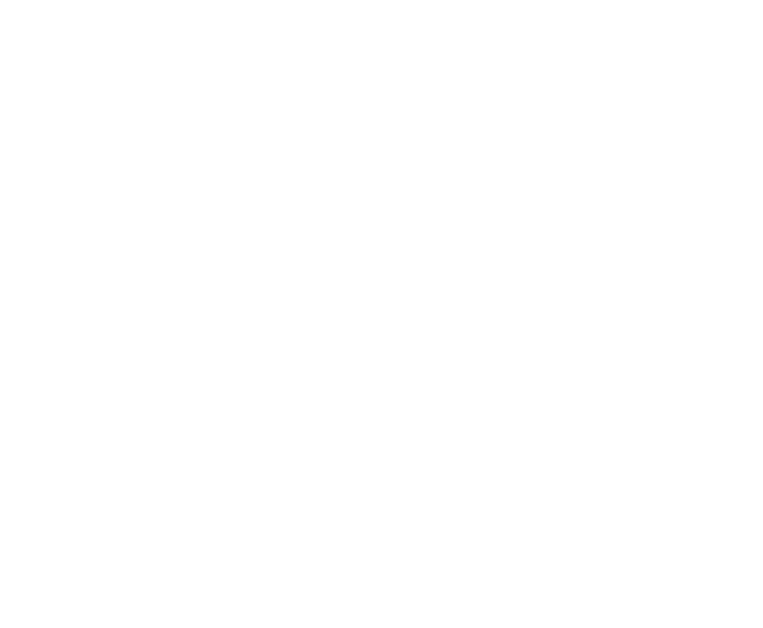
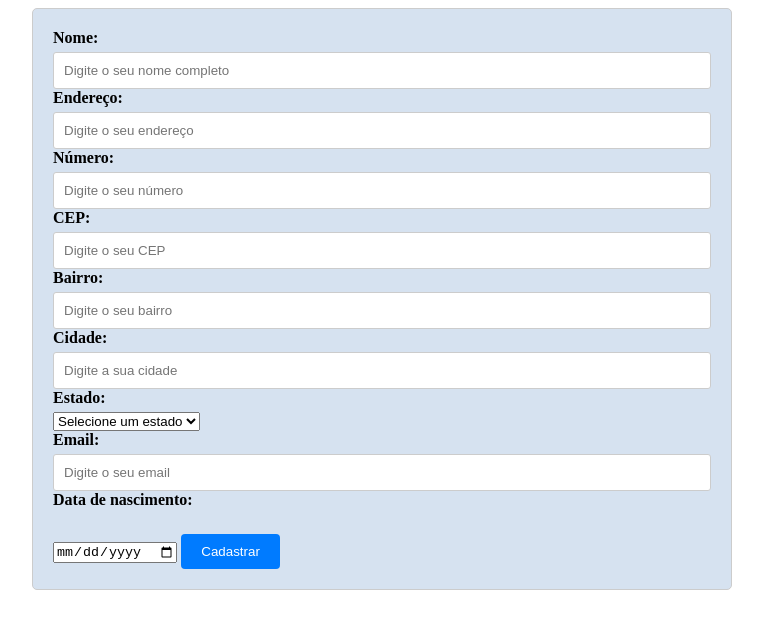
Before and after one commit to DamarisLopes21/PW, a plain HTML site: page cadastro.html in a window 1280 px wide. Shown: the whole page, without its empty margins (258-1021 px from the left). Drawn offline with Linux system fonts and the light colour scheme.

Commit message:
Codigo Pronto da aula 06/08

```diff
--- /dev/null
+++ b/JS/base.js
@@ -0,0 +1,4 @@
+function abrir_menu(){
+    menu = document.getElementById('menu');
+    menu.classList.toggle('mostrar')
+}
--- a/cadastro.html
+++ b/cadastro.html
@@ -0,0 +1,79 @@
+<!DOCTYPE html>
+<html lang="pt-br">
+<head>
+    <meta charset="UTF-8">
+    <meta name="viewport" content="width=device-width, initial-scale=1.0">
+    <link rel="stylesheet" href="css/cadastro.css">
+    <title>Cadastro</title>
+</head>
+<body>
+    <form action="" method="post" id="form-cadastro">
+        <label for="nome">Nome:</label>
+        <input type="text" name="nome" id="nome"
+        placeholder="Digite o seu nome completo" required
+        maxlength="100">
+
+        <label for="endereço">Endereço:</label>
+        <input type="text" id="endereço" name="endereço"
+        placeholder="Digite o seu endereço" required>
+
+        <label for="numero">Número:</label>
+        <input type="text" id="numero" name="numero"
+        placeholder="Digite o seu número" required>
+
+        <label for="cep">CEP:</label>
+        <input type="text" id="cep" name="cep"
+        placeholder="Digite o seu CEP" required>
+
+        <label for="bairro">Bairro:</label>
+        <input type="text" id="bairro" name="bairro"
+        placeholder="Digite o seu bairro" required>
+
+        <label for="cidade">Cidade:</label>
+        <input type="text" id="cidade" name="cidade"
+        placeholder="Digite a sua cidade" required>
+
+        <label for="estado">Estado:</label>
+        <select id="estado" name="estado">
+            <option selected hidden>Selecione um estado</option>
+            <option value="AC">Acre</option>
+            <option value="AL">Alagoas</option>
+            <option value="AP">Amapá</option>
+            <option value="AM">Amazonas</option>
+            <option value="BA">Bahia</option>
+            <option value="CE">Ceará</option>
+            <option value="DF">Distrito Federal</option>
+            <option value="ES">Espírito Santo</option>
+            <option value="GO">Goiás</option>
+            <option value="MA">Maranhão</option>
+            <option value="MT">Mato Grosso</option>
+            <option value="MS">Mato Grosso do Sul</option>
+            <option value="MG">Minas Gerais</option>
+            <option value="PA">Pará</option>
+            <option value="PB">Paraíba</option>
+            <option value="PR">Paraná</option>
+            <option value="PE">Pernambuco</option>
+            <option value="PI">Piauí</option>
+            <option value="RJ">Rio de Janeiro</option>
+            <option value="RN">Rio Grande do Norte</option>
+            <option value="RS">Rio Grande do Sul</option>
+            <option value="RO">Rondônia</option>
+            <option value="RR">Roraima</option>
+            <option value="SC">Santa Catarina</option>
+            <option value="SP">São Paulo</option>
+            <option value="SE">Sergipe</option>
+            <option value="TO">Tocantins</option>
+            <option value="EX">Estrangeiro</option>
+        </select>
+
+        <label for="email">Email:</label>
+        <input type="email" id="email" name="email"
+        placeholder="Digite o seu email" required>
+
+        <label for="dataNascimento">Data de nascimento:</label>
+        <input type="date" id="dataNascimento" name="dataNascimento" required>
+
+        <button type="submit">Cadastrar</button>
+    </form>
+</body>
+</html>
--- /dev/null
+++ b/css/base.css
@@ -0,0 +1,160 @@
+@import url('https://fonts.googleapis.com/css2?family=Oswald:wght@200..700&family=Roboto:ital,wght@0,100;0,300;0,400;0,500;0,700;0,900;1,100;1,300;1,400;1,500;1,700;1,900&display=swap');
+
+@import url("https://cdn.jsdelivr.net/npm/bootstrap-icons@1.11.3/font/bootstrap-icons.min.css");
+
+:root {
+    font-family: oswald;
+    font-size: 16px;
+    color: #eee;
+    --font-secundaria:Roboto, sans-serif;
+    --cor-principal: #d38e5f;
+}
+
+*{
+    box-sizing: border-box;
+}
+
+body{
+    padding: 0;
+    margin: 0;
+    display: flex;
+    flex-direction: column;
+    /*Organiza os intens em uma coluna*/
+    height: 100vh;
+    /*Altura total da tela*/
+}
+
+header{
+    flex-direction: 0 0 auto;
+    justify-content: space-between;
+    align-items: center;
+    background-color: var(--cor-principal);
+    padding: 0.7rem 6rem;
+    display: flex;
+}
+
+header img{
+    width: 150px;
+}
+
+main{
+    flex: 1;
+    display: flex;
+}
+
+.menu {
+    width: 250px;
+    background-color: var(--cor-principal);
+    display: flex;
+    flex-direction: column;
+    /*Organiza intens em uma coluna*/
+    margin: 0;
+    padding: 0;
+}
+
+.menu ul {
+    list-style: none;
+    padding: 0;
+    margin: 0;
+}
+
+.menu li{
+    margin-bottom: 10px;
+    /* Espaçamento entre intns do menu*/
+    border-bottom: rgb(197, 117, 70) solid 1px;
+}
+
+.menu a {
+    text-decoration: none;
+    /*Remove sublinhado padrao dos links */
+    color: #3d1c00;
+    /* Cor do texto do meu */
+    padding: 15px;
+    /*Padding para os intens do menu */
+    display: block;
+    /*Faz com que o link ocupe toda a largura do intem */
+}
+
+.menu a:hover{
+    background-color: #d38c51;
+    /*Cor de fundo do menu ao passar o mouse*/
+    color: black;
+}
+
+.conteudo {
+    padding: 10px;
+    color: #000;
+}
+
+footer{
+    flex: 0 0 auto;
+    text-align: center;
+    background-color: var(--cor-principal);
+    padding: 20px;
+}
+
+/*Costroindo o menu responsivo */
+
+.menu-resp{
+    display: none;
+}
+
+.menu button{
+    display: none;
+}
+
+@media screen  {
+    header{
+        flex-direction: column;
+        justify-content: center;
+    }
+
+    header img{
+        width: 150px;
+        height: auto;
+    }
+
+    .menu{
+        position: absolute;
+        top: 0;
+        left: 0;
+        height: 100%;
+        background-color: #fff;
+        padding-top: 50px;
+    }
+
+    .menu button{
+        display: block;
+        width: 30px;
+        position: absolute;
+        top: 10px;
+        right: 20px;
+        color:  var(--cor-principal);
+        background-color: transparent;
+        font-size: 40px;
+        border: none;
+        cursor: pointer;
+    }
+
+    .menu-resp{
+        display: block;
+        position: absolute;
+        padding: 20px;
+    }
+
+    .menu-resp button{
+        background-color: transparent;
+        color: #fff;
+        font-size: 40px;
+        border: none;
+        cursor: pointer;
+    }
+
+    .mostrar{
+        display: none;
+    }
+
+    main{
+        padding: 10px;
+    }
+}
--- /dev/null
+++ b/css/cadastro.css
@@ -0,0 +1,37 @@
+*{
+    box-sizing: border-box;
+}
+
+#form-cadastro{
+    width: 700px;
+    margin: 0 auto;
+    padding: 20px;
+    border: 1px solid #ccc;
+    border-radius: 5px;
+    background-color: #d6e2f0;
+}
+
+    label{
+        display: block;
+        margin-bottom: 5px;
+        font-weight: bold;
+    }
+
+    input[type="text"],
+    input[type="email"],
+    input[type="password"]{
+        width: 100%;
+        padding: 10px;
+        border: 1px solid #ccc;
+        border-radius: 3px;
+    }
+
+    button[type="submit"]{
+        background-color: #007bff;
+        color: #fff;
+        padding: 10px 20px;
+        border-radius: 4px;
+        border: none;
+        cursor: pointer;
+        margin-top: 20px;
+    }
--- a/css/layout.css
+++ b/css/layout.css
@@ -0,0 +1,7 @@
+*{
+    box-sizing: border-box;
+}
+
+img{
+    width: 200px;
+}
```
Also changed, not shown: css/index.css (added, +52 -0 lines), index.html (+46 -12 lines), JS/script.js (deleted), imagens/logo.png (added), 1 other file.
